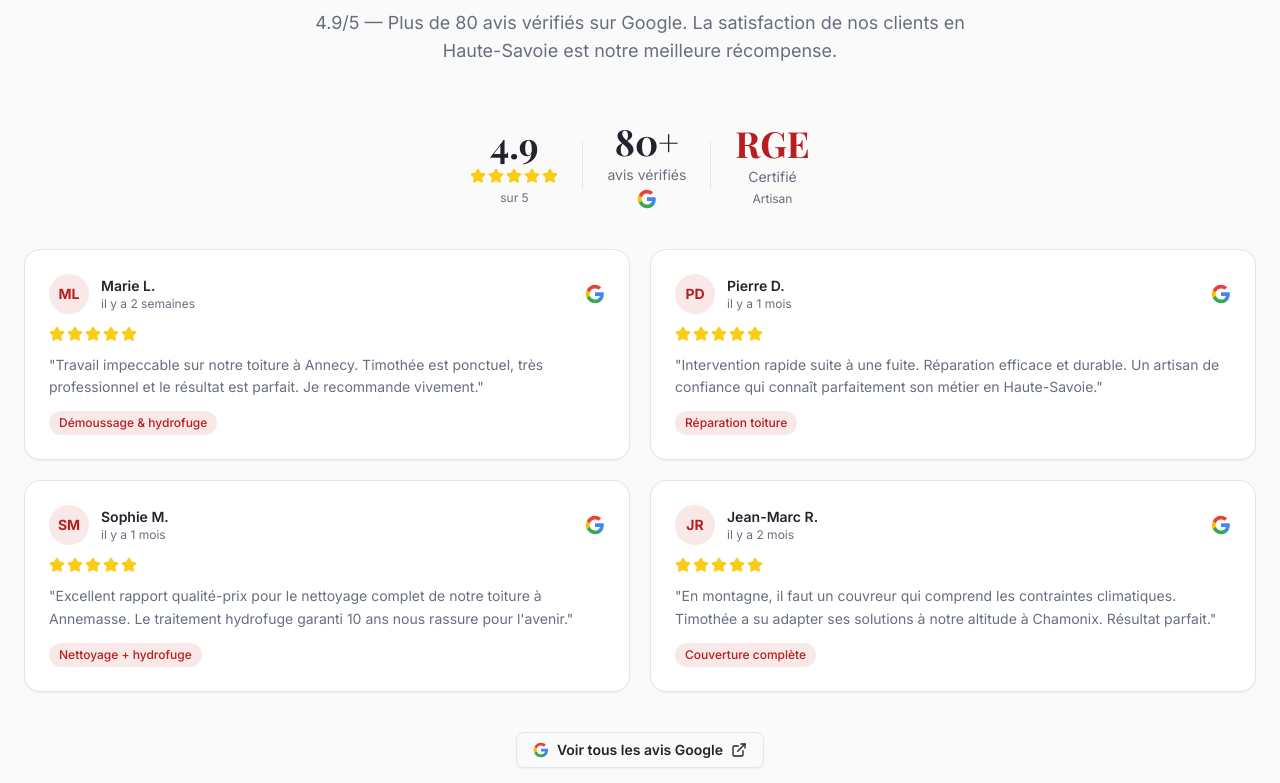
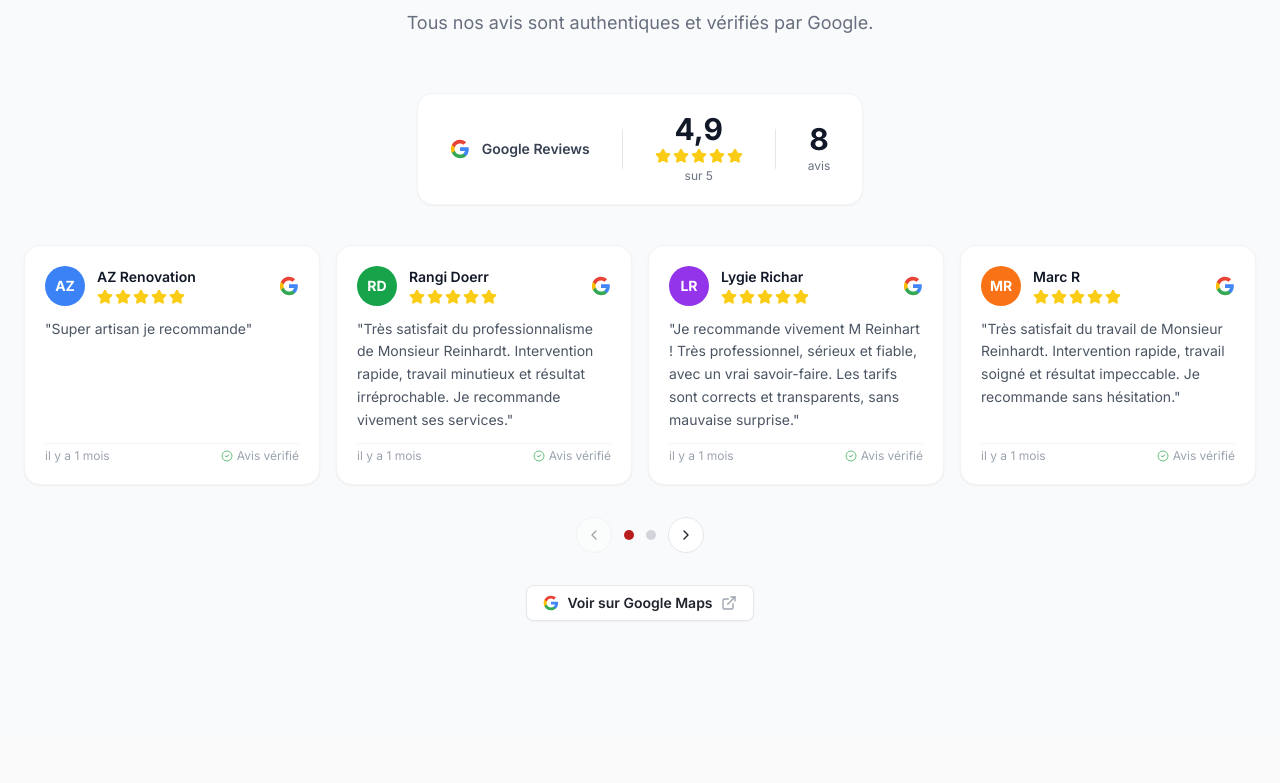
Before and after one commit to sleal-alt/rt-toiture-next, a Next.js app: page / in a window 1280 px wide. Shown: the part 6017-6800 px from the top of the page. Built offline with nearby package versions, Linux system fonts and the light colour scheme.

Commit message:
feat: replace placeholder reviews with real Google reviews (Trustindex style)

```diff
--- a/src/components/home/GoogleReviews.jsx
+++ b/src/components/home/GoogleReviews.jsx
@@ -1,22 +1,89 @@
 'use client'
-import React from "react";
-import Script from "next/script";
-import { Star, ExternalLink } from "lucide-react";
-import { motion } from "framer-motion";
+import React, { useState } from "react";
+import { Star, ExternalLink, ChevronLeft, ChevronRight } from "lucide-react";
+import { motion, AnimatePresence } from "framer-motion";
 import SectionHeading from "@/components/shared/SectionHeading";
 import { Button } from "@/components/ui/button";
 
 const GOOGLE_REVIEW_URL = "https://share.google/9bjVg8JW1pUi7lBct";
 
-// Remplacer par ton ID Trustindex après inscription sur trustindex.io
-const TRUSTINDEX_WIDGET_ID = "REMPLACER_PAR_TON_ID_TRUSTINDEX";
+const REVIEWS = [
+  {
+    name: "AZ Renovation",
+    avatar: "AZ",
+    rating: 5,
+    date: "il y a 1 mois",
+    text: "Super artisan je recommande",
+    color: "bg-blue-500",
+  },
+  {
+    name: "Rangi Doerr",
+    avatar: "RD",
+    rating: 5,
+    date: "il y a 1 mois",
+    text: "Très satisfait du professionnalisme de Monsieur Reinhardt. Intervention rapide, travail minutieux et résultat irréprochable. Je recommande vivement ses services.",
+    color: "bg-green-600",
+  },
+  {
+    name: "Lygie Richar",
+    avatar: "LR",
+    rating: 5,
+    date: "il y a 1 mois",
+    text: "Je recommande vivement M Reinhart ! Très professionnel, sérieux et fiable, avec un vrai savoir-faire. Les tarifs sont corrects et transparents, sans mauvaise surprise.",
+    color: "bg-purple-600",
+  },
+  {
+    name: "Marc R",
+    avatar: "MR",
+    rating: 5,
+    date: "il y a 1 mois",
+    text: "Très satisfait du travail de Monsieur Reinhardt. Intervention rapide, travail soigné et résultat impeccable. Je recommande sans hésitation.",
+    color: "bg-orange-500",
+  },
+  {
+    name: "Miri Adolphe",
+    avatar: "MA",
+    rating: 5,
+    date: "il y a 1 mois",
+    text: "M. Reinhart est un couvreur très sérieux et professionnel. Personne fiable, ponctuelle et à l'écoute, avec un vrai sens du détail. On sent tout de suite le sérieux et le professionnalisme. Je recommande sans hésitation.",
+    color: "bg-rose-500",
+  },
+  {
+    name: "Natou Ziegler",
+    avatar: "NZ",
+    rating: 5,
+    date: "il y a 2 mois",
+    text: "Je recommande vivement cette entreprise intervient très rapidement et donne de bons conseils.",
+    color: "bg-teal-600",
+  },
+  {
+    name: "Louis Antoine Hoffmann",
+    avatar: "LH",
+    rating: 5,
+    date: "il y a 2 mois",
+    text: "Je recommande vivement M. Reinhardt ! Son professionnalisme est irréprochable : travail soigné, respect des délais et grande attention aux détails.",
+    color: "bg-indigo-600",
+  },
+  {
+    name: "Rafa Nadal",
+    avatar: "RN",
+    rating: 5,
+    date: "il y a 3 mois",
+    text: "Artisans très sérieux réactif et professionnel. Pour un travail au top. Je recommande 👍",
+    color: "bg-amber-600",
+  },
+];
 
-const FALLBACK_REVIEWS = [
-  { name: "Marie L.", avatar: "ML", rating: 5, date: "il y a 2 semaines", text: "Travail impeccable sur notre toiture à Annecy. Timothée est ponctuel, très professionnel et le résultat est parfait. Je recommande vivement.", service: "Démoussage & hydrofuge" },
-  { name: "Pierre D.", avatar: "PD", rating: 5, date: "il y a 1 mois", text: "Intervention rapide suite à une fuite. Réparation efficace et durable. Un artisan de confiance qui connaît parfaitement son métier en Haute-Savoie.", service: "Réparation toiture" },
-  { name: "Sophie M.", avatar: "SM", rating: 5, date: "il y a 1 mois", text: "Excellent rapport qualité-prix pour le nettoyage complet de notre toiture à Annemasse. Le traitement hydrofuge garanti 10 ans nous rassure pour l'avenir.", service: "Nettoyage + hydrofuge" },
-  { name: "Jean-Marc R.", avatar: "JR", rating: 5, date: "il y a 2 mois", text: "En montagne, il faut un couvreur qui comprend les contraintes climatiques. Timothée a su adapter ses solutions à notre altitude à Chamonix. Résultat parfait.", service: "Couverture complète" },
-];
+function GoogleLogo() {
+  return (
+    <svg viewBox="0 0 24 24" className="w-5 h-5 shrink-0" aria-label="Google">
+      <path fill="#4285F4" d="M22.56 12.25c0-.78-.07-1.53-.2-2.25H12v4.26h5.92c-.26 1.37-1.04 2.53-2.21 3.31v2.77h3.57c2.08-1.92 3.28-4.74 3.28-8.09z"/>
+      <path fill="#34A853" d="M12 23c2.97 0 5.46-.98 7.28-2.66l-3.57-2.77c-.98.66-2.23 1.06-3.71 1.06-2.86 0-5.29-1.93-6.16-4.53H2.18v2.84C3.99 20.53 7.7 23 12 23z"/>
+      <path fill="#FBBC05" d="M5.84 14.09c-.22-.66-.35-1.36-.35-2.09s.13-1.43.35-2.09V7.07H2.18C1.43 8.55 1 10.22 1 12s.43 3.45 1.18 4.93l2.85-2.22.81-.62z"/>
+      <path fill="#EA4335" d="M12 5.38c1.62 0 3.06.56 4.21 1.64l3.15-3.15C17.45 2.09 14.97 1 12 1 7.7 1 3.99 3.47 2.18 7.07l3.66 2.84c.87-2.6 3.3-4.53 6.16-4.53z"/>
+    </svg>
+  );
+}
 
 function StarRating({ rating }) {
   return (
@@ -28,95 +95,134 @@ function StarRating({ rating }) {
   );
 }
 
-function GoogleLogo() {
+function ReviewCard({ review, index }) {
   return (
-    <svg viewBox="0 0 24 24" className="w-5 h-5" aria-label="Google">
-      <path fill="#4285F4" d="M22.56 12.25c0-.78-.07-1.53-.2-2.25H12v4.26h5.92c-.26 1.37-1.04 2.53-2.21 3.31v2.77h3.57c2.08-1.92 3.28-4.74 3.28-8.09z"/>
-      <path fill="#34A853" d="M12 23c2.97 0 5.46-.98 7.28-2.66l-3.57-2.77c-.98.66-2.23 1.06-3.71 1.06-2.86 0-5.29-1.93-6.16-4.53H2.18v2.84C3.99 20.53 7.7 23 12 23z"/>
-      <path fill="#FBBC05" d="M5.84 14.09c-.22-.66-.35-1.36-.35-2.09s.13-1.43.35-2.09V7.07H2.18C1.43 8.55 1 10.22 1 12s.43 3.45 1.18 4.93l2.85-2.22.81-.62z"/>
-      <path fill="#EA4335" d="M12 5.38c1.62 0 3.06.56 4.21 1.64l3.15-3.15C17.45 2.09 14.97 1 12 1 7.7 1 3.99 3.47 2.18 7.07l3.66 2.84c.87-2.6 3.3-4.53 6.16-4.53z"/>
-    </svg>
-  );
-}
-
-function FallbackReviews() {
-  return (
-    <div className="grid grid-cols-1 md:grid-cols-2 gap-5">
-      {FALLBACK_REVIEWS.map((r, i) => (
     <motion.div
-          key={i}
+      key={index}
       initial={{ opacity: 0, y: 20 }}
       whileInView={{ opacity: 1, y: 0 }}
       viewport={{ once: true }}
-          transition={{ delay: i * 0.08 }}
-          className="bg-card rounded-2xl p-6 border border-border shadow-sm"
+      transition={{ delay: index * 0.07 }}
+      className="bg-white rounded-2xl p-5 shadow-sm border border-gray-100 flex flex-col gap-3 h-full"
     >
-          <div className="flex items-center gap-3 mb-3">
-            <div className="w-10 h-10 rounded-full bg-primary/10 flex items-center justify-center font-bold text-primary text-sm shrink-0">
-              {r.avatar}
+      {/* Header */}
+      <div className="flex items-center gap-3">
+        <div className={`w-10 h-10 rounded-full ${review.color} flex items-center justify-center text-white font-bold text-sm shrink-0`}>
+          {review.avatar}
         </div>
-            <div>
-              <p className="font-semibold text-sm">{r.name}</p>
-              <p className="text-xs text-muted-foreground">{r.date}</p>
+        <div className="min-w-0 flex-1">
+          <p className="font-semibold text-sm text-gray-900 truncate">{review.name}</p>
+          <div className="flex items-center gap-1.5 mt-0.5">
+            <StarRating rating={review.rating} />
           </div>
-            <div className="ml-auto"><GoogleLogo /></div>
         </div>
-          <StarRating rating={r.rating} />
-          <p className="text-muted-foreground text-sm leading-relaxed mt-3">"{r.text}"</p>
-          <span className="inline-block mt-3 text-xs text-primary font-medium bg-primary/10 px-2.5 py-1 rounded-full">{r.service}</span>
+        <GoogleLogo />
+      </div>
+
+      {/* Text */}
+      <p className="text-gray-600 text-sm leading-relaxed flex-1">"{review.text}"</p>
+
+      {/* Footer */}
+      <div className="flex items-center justify-between pt-1 border-t border-gray-100">
+        <span className="text-xs text-gray-400">{review.date}</span>
+        <span className="text-xs text-gray-400 flex items-center gap-1">
+          <svg viewBox="0 0 24 24" className="w-3 h-3" fill="none">
+            <path d="M9 12l2 2 4-4" stroke="#34A853" strokeWidth="2" strokeLinecap="round" strokeLinejoin="round"/>
+            <circle cx="12" cy="12" r="10" stroke="#34A853" strokeWidth="1.5"/>
+          </svg>
+          Avis vérifié
+        </span>
+      </div>
     </motion.div>
-      ))}
-    </div>
   );
 }
 
 export default function GoogleReviews() {
-  const useTrustindex = TRUSTINDEX_WIDGET_ID !== "REMPLACER_PAR_TON_ID_TRUSTINDEX";
+  const [page, setPage] = useState(0);
+  const perPage = 4;
+  const totalPages = Math.ceil(REVIEWS.length / perPage);
+  const visible = REVIEWS.slice(page * perPage, page * perPage + perPage);
 
   return (
-    <section className="py-20 lg:py-28 bg-muted/30">
+    <section className="py-20 lg:py-28 bg-gray-50">
       <div className="max-w-7xl mx-auto px-6">
         <SectionHeading
           badge="Avis Google Vérifiés"
           title="Ce que Disent nos Clients"
-          subtitle="4.9/5 — Plus de 80 avis vérifiés sur Google. La satisfaction de nos clients en Haute-Savoie est notre meilleure récompense."
+          subtitle="Tous nos avis sont authentiques et vérifiés par Google."
         />
 
-        <div className="flex items-center justify-center gap-6 mb-10 flex-wrap">
-          <div className="flex flex-col items-center gap-1">
-            <span className="text-4xl font-bold font-heading">4.9</span>
-            <StarRating rating={5} />
-            <span className="text-xs text-muted-foreground mt-0.5">sur 5</span>
+        {/* Rating summary — style Trustindex */}
+        <div className="flex justify-center mb-10">
+          <div className="bg-white rounded-2xl shadow-sm border border-gray-100 px-8 py-5 flex items-center gap-8 flex-wrap justify-center">
+            <div className="flex items-center gap-3">
+              <GoogleLogo />
+              <span className="font-semibold text-gray-700 text-sm">Google Reviews</span>
             </div>
-          <div className="w-px h-12 bg-border hidden sm:block" />
-          <div className="flex flex-col items-center gap-1">
-            <span className="text-4xl font-bold font-heading">80+</span>
-            <span className="text-sm text-muted-foreground">avis vérifiés</span>
-            <GoogleLogo />
+            <div className="w-px h-10 bg-gray-200 hidden sm:block" />
+            <div className="flex flex-col items-center">
+              <span className="text-3xl font-bold text-gray-900 leading-none">4,9</span>
+              <div className="flex gap-0.5 mt-1">
+                {[...Array(5)].map((_, i) => (
+                  <Star key={i} className="w-4 h-4 fill-yellow-400 text-yellow-400" />
+                ))}
               </div>
-          <div className="w-px h-12 bg-border hidden sm:block" />
-          <div className="flex flex-col items-center gap-1">
-            <span className="text-4xl font-bold font-heading text-primary">RGE</span>
-            <span className="text-sm text-muted-foreground">Certifié</span>
-            <span className="text-xs text-muted-foreground">Artisan</span>
+              <span className="text-xs text-gray-500 mt-1">sur 5</span>
+            </div>
+            <div className="w-px h-10 bg-gray-200 hidden sm:block" />
+            <div className="flex flex-col items-center">
+              <span className="text-3xl font-bold text-gray-900 leading-none">8</span>
+              <span className="text-xs text-gray-500 mt-1">avis</span>
+            </div>
           </div>
         </div>
 
-        {useTrustindex ? (
-          <>
-            <div className="trustindex-widget" data-url={`https://cdn.trustindex.io/loader.js?${TRUSTINDEX_WIDGET_ID}`} />
-            <Script src={`https://cdn.trustindex.io/loader.js?${TRUSTINDEX_WIDGET_ID}`} strategy="lazyOnload" />
-          </>
-        ) : (
-          <FallbackReviews />
+        {/* Cards grid */}
+        <div className="grid grid-cols-1 sm:grid-cols-2 lg:grid-cols-4 gap-4">
+          <AnimatePresence mode="wait">
+            {visible.map((r, i) => (
+              <ReviewCard key={page * perPage + i} review={r} index={i} />
+            ))}
+          </AnimatePresence>
+        </div>
+
+        {/* Pagination */}
+        {totalPages > 1 && (
+          <div className="flex items-center justify-center gap-3 mt-8">
+            <button
+              onClick={() => setPage(p => Math.max(0, p - 1))}
+              disabled={page === 0}
+              className="w-9 h-9 rounded-full border border-gray-200 bg-white flex items-center justify-center hover:bg-gray-50 disabled:opacity-40 disabled:cursor-not-allowed transition"
+              aria-label="Page précédente"
+            >
+              <ChevronLeft className="w-4 h-4" />
+            </button>
+            {[...Array(totalPages)].map((_, i) => (
+              <button
+                key={i}
+                onClick={() => setPage(i)}
+                className={`w-2.5 h-2.5 rounded-full transition ${i === page ? "bg-primary" : "bg-gray-300 hover:bg-gray-400"}`}
+                aria-label={`Page ${i + 1}`}
+              />
+            ))}
+            <button
+              onClick={() => setPage(p => Math.min(totalPages - 1, p + 1))}
+              disabled={page === totalPages - 1}
+              className="w-9 h-9 rounded-full border border-gray-200 bg-white flex items-center justify-center hover:bg-gray-50 disabled:opacity-40 disabled:cursor-not-allowed transition"
+              aria-label="Page suivante"
+            >
+              <ChevronRight className="w-4 h-4" />
+            </button>
+          </div>
         )}
 
-        <div className="flex justify-center mt-10">
+        {/* CTA */}
+        <div className="flex justify-center mt-8">
           <a href={GOOGLE_REVIEW_URL} target="_blank" rel="noopener noreferrer">
-            <Button variant="outline" className="gap-2 font-semibold">
+            <Button variant="outline" className="gap-2 font-semibold border-gray-200 bg-white hover:bg-gray-50">
               <GoogleLogo />
-              Voir tous les avis Google
-              <ExternalLink className="w-3.5 h-3.5" />
+              Voir sur Google Maps
+              <ExternalLink className="w-3.5 h-3.5 text-gray-400" />
             </Button>
           </a>
         </div>
```
Lines whose indentation alone changed are shown as unchanged.
